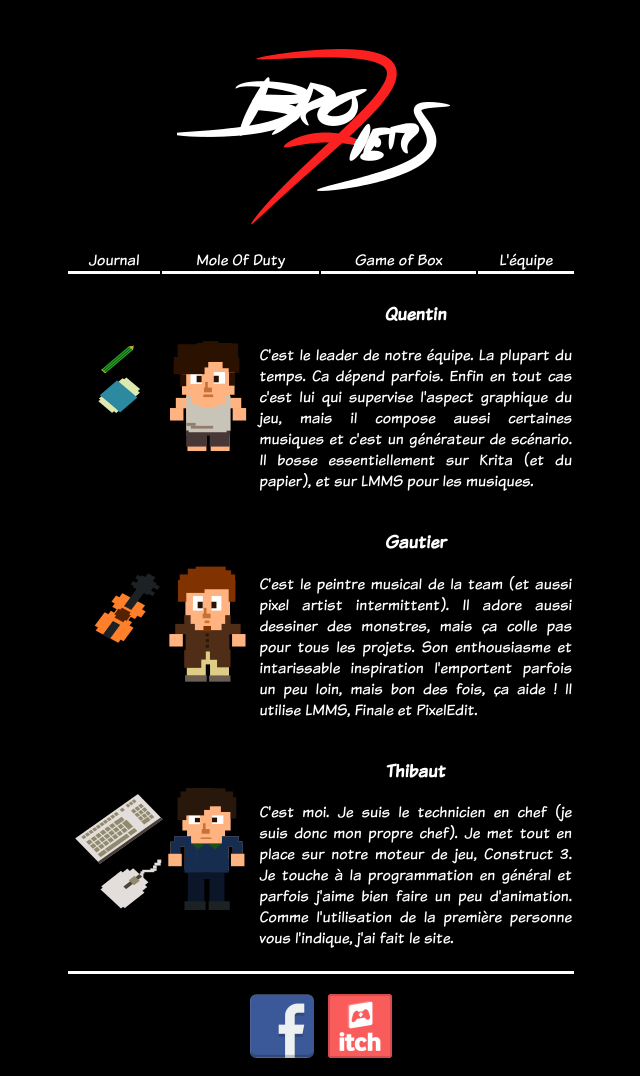
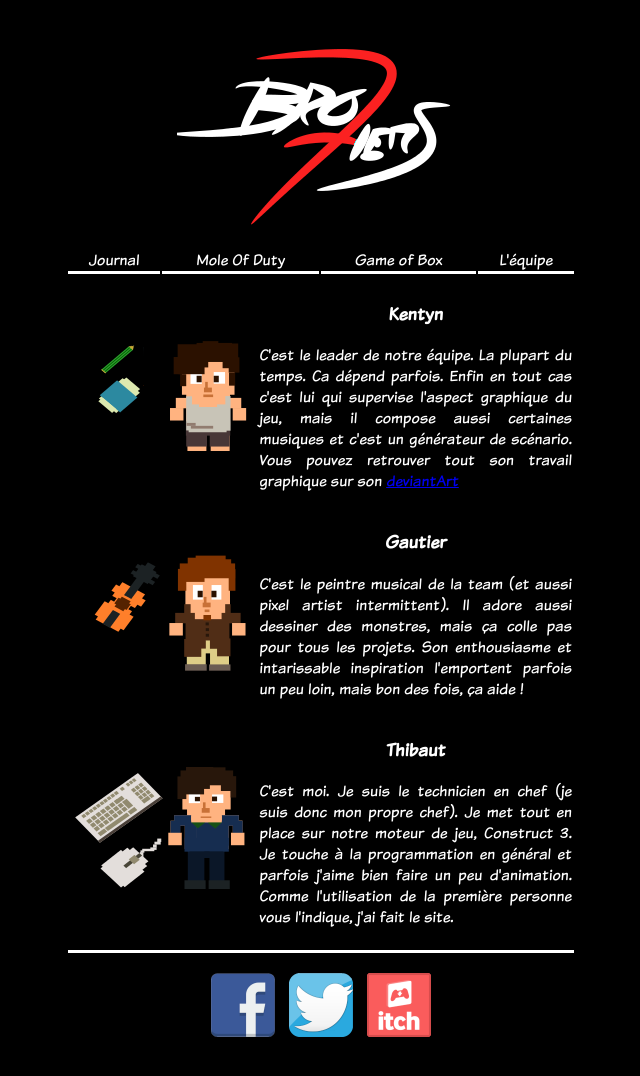
Before and after one commit to Thibeylard/bro7hers.com, a PHP site: page /team.php in a window 1280 px wide. Shown: the whole page, without its empty margins (319-959 px from the left). After the commit the page ends 1037 px from the top, so only its background shows below. Run offline with PHP 8.4, Linux system fonts and the light colour scheme; data that the repository does not hold is empty.

Commit message:
Add twitter and deviantArt links.
:000000 100644 0000000 1ab3d37 A	img/twitter_icon.png
:100644 100644 ea539aa 2513dba M	includes/footer.php
:100644 100644 22140a0 6b486f6 M	team.php

:000000 100644 0000000 1ab3d37 A	img/twitter_icon.png
:100644 100644 ea539aa 2513dba M	includes/footer.php
:100644 100644 22140a0 6b486f6 M	team.php

```diff
--- a/includes/footer.php
+++ b/includes/footer.php
@@ -1,4 +1,5 @@
 <footer>
   <a href="https://www.facebook.com/bro7hers/"><img src="img/fb_icon.png" alt="Facebook"/></a>
+  <a href="https://twitter.com/Bro7hersTeam"><img src="img/twitter_icon.png" alt="Twitter"/></a>
   <a href="https://bro7hers.itch.io/"><img src="img/itch_icon.png" alt="Itch.io"/></a>
 </footer>
--- a/team.php
+++ b/team.php
@@ -20,11 +20,11 @@
             <img src="img/broQuent.png"/>
           </td>
           <td>
-              <h3>Quentin</h3>
+              <h3>Kentyn</h3>
               <p>
                 C'est le leader de notre équipe. La plupart du temps. Ca dépend parfois. Enfin en tout cas c'est lui
                 qui supervise l'aspect graphique du jeu, mais il compose aussi certaines musiques et c'est un générateur de scénario.
-                Il bosse essentiellement sur Krita (et du papier), et sur LMMS pour les musiques.
+                Vous pouvez retrouver tout son travail graphique sur son <a class="classicLink" href="https://www.deviantart.com/kentyn">deviantArt</a>
               </p>
           </td>
           <td>
@@ -40,7 +40,7 @@
             <h3>Gautier</h3>
             <p>
               C'est le peintre musical de la team (et aussi pixel artist intermittent). Il adore aussi dessiner des monstres, mais ça colle pas pour tous les projets.
-              Son enthousiasme et intarissable inspiration l'emportent parfois un peu loin, mais bon des fois, ça aide ! Il utilise LMMS, Finale et PixelEdit.
+              Son enthousiasme et intarissable inspiration l'emportent parfois un peu loin, mais bon des fois, ça aide !
             </p>
           </td>
           <td>
```
Also changed, not shown: img/twitter_icon.png (added).
